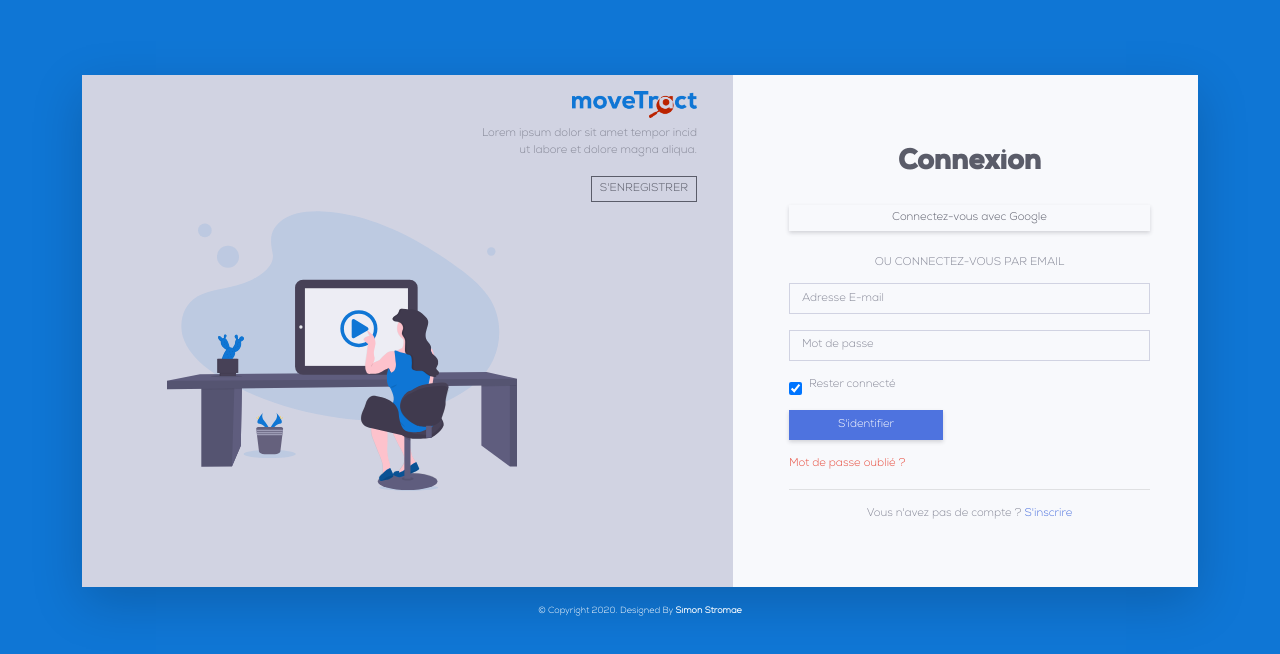
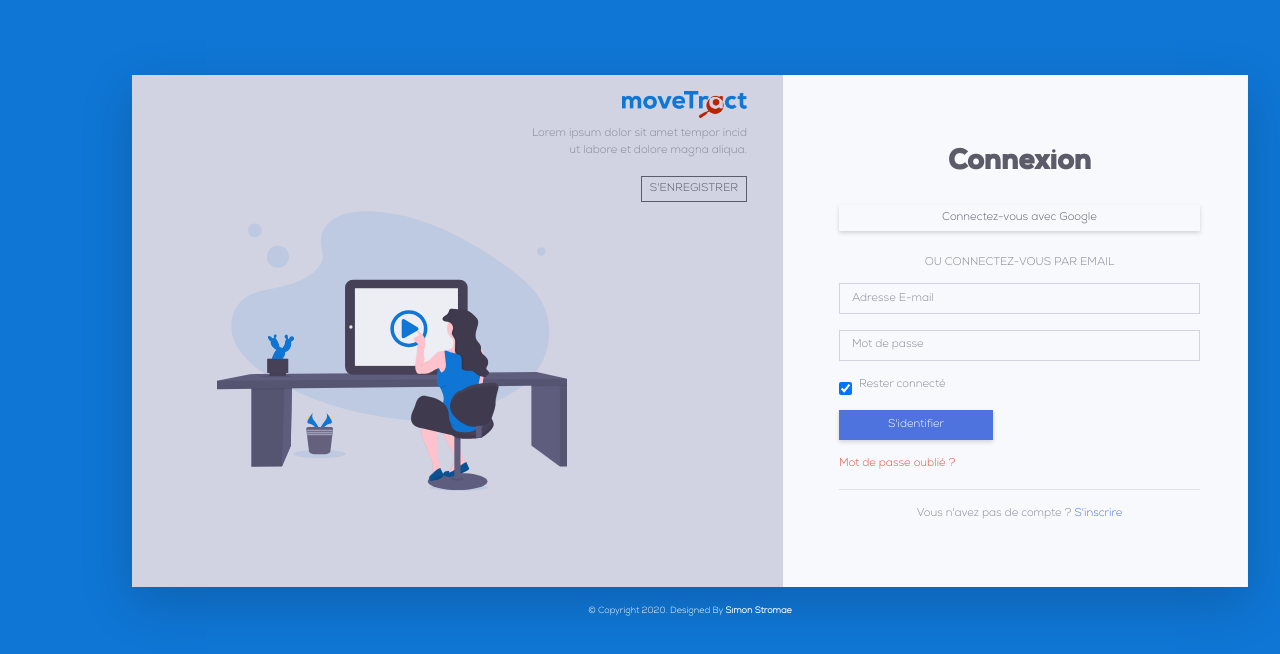
Before and after one commit to simonStromae/simonstromae.github.io, a plain HTML site: page login.html in a window 1280 px wide. Drawn offline with Linux system fonts and the light colour scheme.

Commit message:
modified-main.css

```diff
--- a/css/main.css
+++ b/css/main.css
@@ -57,8 +57,9 @@ h1,h2,h3,h4,h5,h6{
 }
 
 .main-center{
-  position: relative;
+  position: absolute;
   top: 75px;
+  left: 120px;
 }
 
 .m-t-5{
```
Also changed, not shown: 1 other file.
